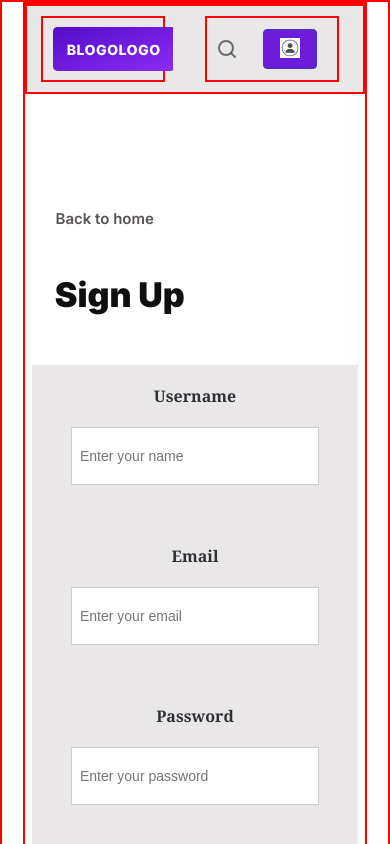
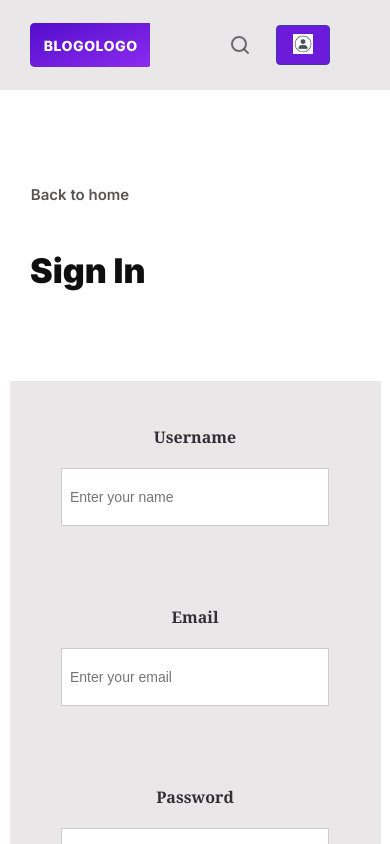
Before and after one commit to BjornHola/News-blog, a React (Vite) app in the folder my-app/: page / in a window 390 px wide. Shown: the top 844 px of the page. Built offline with nearby package versions, Linux system fonts and the light colour scheme.

Commit message:
feat: add styles to sigIn signUp pages + adaptive and responsive design

```diff
--- a/my-app/src/App.tsx
+++ b/my-app/src/App.tsx
@@ -2,8 +2,8 @@ import { Fragment } from "react/jsx-runtime";
 import "./App.css";
 
 import { ThemeProvider } from "./context";
-import { SignUpPage } from "./pages/signUp/index-signUp";
-// import { SignInPage } from "./pages/signIn/index-signIn";
+// import { SignUpPage } from "./pages/signUp/index-signUp";
+import { SignInPage } from "./pages/signIn/index-signIn";
 // import { Header } from "./layout/header/index-header";
 // import { Footer } from "./layout/footer/index-footer";
 
@@ -21,8 +21,8 @@ function App() {
   return (
     <ThemeProvider>
       <Fragment>
-        <SignUpPage />
-        {/* <SignInPage /> */}
+        {/* <SignUpPage /> */}
+        <SignInPage />
         {/* <Header isAuth /> */}
         {/* <Footer /> */}
         {/* <ButtonAccount label="Artem Malkin" type="button" onClick={() => console.log("Hello")} />
--- a/my-app/src/components/common/inputs/input-styles.tsx
+++ b/my-app/src/components/common/inputs/input-styles.tsx
@@ -2,18 +2,23 @@ import { styled } from "styled-components";
 
 export const WrapperForInput = styled.div`
   margin: 20px auto;
-  padding: 0;
+  padding: 10px;
   display: flex;
   flex-direction: column;
   gap: 20px;
   align-items: center;
+  justify-content: center;
 
   label {
     color: ${({ theme }) => (theme.mode === "dark" ? "#c4b7b7e1" : "#313037")};
-    font-size: 16px;
+    font-size: 20px;
     line-height: normal;
     font-weight: bold;
     font-family: Cambria, Cochin, Georgia, Times, "Times New Roman", serif;
+
+    @media screen and (max-width: 1200px) {
+      font-size: 16px;
+    }
   }
 
   input {
@@ -29,29 +34,32 @@ export const WrapperForInput = styled.div`
     transition: all 0.2s ease;
 
     @media screen and (min-width: 320px) and (max-width: 768px) {
-      width: 230px;
+      width: 250px;
+    }
+    @media screen and (min-width: 1201px) {
+      width: 350px;
     }
   }
 
   input[data-state="focus"] {
-    border: 2px solid rgb(80, 66, 140); //
+    border: 2px solid rgb(80, 66, 140);
     color: #baafaf;
   }
 
   input:hover {
-    border: 2px solid rgb(80, 66, 140); //
+    border: 2px solid rgb(80, 66, 140);
     color: #baafaf;
   }
 
   input:active {
-    background-color: rgb(255, 255, 255); //
+    background-color: rgb(255, 255, 255);
     font-size: 13px;
     color: #2c2929;
     border: 1px solid #ccc;
   }
 
   input[data-state="disabled"] {
-    background-color: #f3ebeb; //
+    background-color: #f3ebeb;
     color: #3130374d;
     opacity: 0.8;
     cursor: not-allowed;
@@ -60,12 +68,12 @@ export const WrapperForInput = styled.div`
 
   input[data-state="error"] {
     border: 2px solid #b00020;
-    background-color: #f3e6e6; //
+    background-color: #f3e6e6;
     color: #313037;
   }
 
   input[data-state="filled"] {
-    background-color: #f5f5f5; //
+    background-color: ${({ theme }) => (theme.mode === "dark" ? "#e8dede33" : "#f5f5f5")};
     border: 1px solid #999;
   }
 `;
--- a/my-app/src/forms/form-styles.tsx
+++ b/my-app/src/forms/form-styles.tsx
@@ -2,7 +2,7 @@ import styled from "styled-components";
 
 export const StyledForm = styled.form`
   margin: 50px auto 0;
-  padding: 50px 120px 0;
+  padding: 50px 130px 0;
   display: flex;
   flex-direction: column;
   gap: 20px;
@@ -18,10 +18,10 @@ export const StyledForm = styled.form`
     padding: 0 10px;
   }
 
-  @media screen and (max-width: 769px) {
-    width: 90%;
+  @media screen and (max-width: 1200px) {
+    width: 90vw;
     margin: 20px auto;
-    padding: 0 10px;
+    padding: 15px 10px;
   }
 `;
 
--- a/my-app/src/forms/form.tsx
+++ b/my-app/src/forms/form.tsx
@@ -91,7 +91,6 @@ export const Form: FC<{ autocomplete: "on" | "off" }> = ({ autocomplete }) => {
       onSubmit={handleWithSubmit}
       autoComplete={autocomplete}
     >
-      {/* <label htmlFor="Username">Username</label> */}
       <Input
         placeholder="Enter your name"
         type="text"
@@ -103,8 +102,10 @@ export const Form: FC<{ autocomplete: "on" | "off" }> = ({ autocomplete }) => {
         onBlur={handleWithBlurOnUsername}
         dataState={usernameWasInFocus && usernameError ? "error" : "default"}
       />
-      {usernameWasInFocus && usernameError && <p style={{ color: "red" }}>{usernameError}</p>}
-      {/* <label htmlFor="Email">Email</label> */}
+      {usernameWasInFocus && usernameError && (
+        <p style={{ color: "red", textAlign: "center" }}>{usernameError}</p>
+      )}
+
       <Input
         dataState={emailWasInFocus && emailError ? "error" : "default"}
         placeholder="Enter your email"
@@ -117,7 +118,7 @@ export const Form: FC<{ autocomplete: "on" | "off" }> = ({ autocomplete }) => {
         onBlur={handleWithBlurOnEmail}
       />
       {emailWasInFocus && emailError && <p style={{ color: "red" }}>{emailError}</p>}
-      {/* <label htmlFor="Password">Password</label> */}
+
       <Input
         dataState={passwordWasInFocus && passwordError ? "error" : "default"}
         placeholder="Enter your password"
--- a/my-app/src/layout/header/header-styles.tsx
+++ b/my-app/src/layout/header/header-styles.tsx
@@ -12,10 +12,9 @@ export const WrapperForHeader = styled.header`
   overflow-x: hidden;
   height: auto;
   min-height: 90px;
-  border: 2px solid red; //
 
   @media screen and (max-width: 768px) {
-    max-width: 100%;
+    width: 100%;
     margin: 0 auto;
     padding: 10px 0;
     justify-content: space-around;
@@ -34,6 +33,7 @@ export const WrapperForHeader = styled.header`
 export const HeaderLeftContainer = styled.div`
   display: flex;
   align-items: center;
+  justify-content: center;
   padding: 0 1rem;
   background: none;
   color: ${({ theme }) => (theme.mode === "dark" ? "#fff" : "#100f0f")};
@@ -41,7 +41,6 @@ export const HeaderLeftContainer = styled.div`
   border: none;
   flex: 0 1 auto;
   min-width: 0;
-  border: 2px solid red; //
 
   @media screen and (max-width: 768px) {
     padding: 0 10px;
@@ -68,8 +67,6 @@ export const HeaderRightContainer = styled.div`
   padding-right: 20px;
   flex: 0 1 auto;
   min-width: 0;
-  border: 2px solid red; //
-  /* padding-right: clamp(20px, 5vw, 60px); */
 
   @media screen and (max-width: 768px) {
     margin: 0 10px;
--- a/my-app/src/pages/signIn/signInPage-styles.tsx
+++ b/my-app/src/pages/signIn/signInPage-styles.tsx
@@ -8,12 +8,9 @@ export const WrapperForSignIn = styled.div`
   align-items: center;
   justify-content: center;
   box-sizing: border-box;
+  overflow-x: hidden;
   background: ${({ theme }) => (theme.mode === "dark" ? "#222" : "rgb(255, 255, 255)")};
   color: ${({ theme }) => (theme.mode === "dark" ? "#fff" : "#100f0f")};
-
-  @media screen and (max-width: 768px) {
-    max-width: 600px;
-  }
 
   hr {
     color: ${({ theme }) => (theme.mode === "dark" ? "#272525" : "#5e5959")};
@@ -29,39 +26,22 @@ export const WrapperForSignIn = styled.div`
 
 export const WrapperForContent = styled.div`
   display: flex;
+  width: 100%;
+  max-width: 2000px;
   flex-direction: column;
-  min-width: 100%;
-  flex: 1;
+  align-items: center;
+  flex: 1 0 auto;
   margin: 0 auto;
   box-sizing: border-box;
-  padding: 0 16px;
   background: ${({ theme }) => (theme.mode === "dark" ? "#222" : "rgb(255, 255, 255)")};
   color: ${({ theme }) => (theme.mode === "dark" ? "#fff" : "#100f0f")};
 
-  /* @media screen and (max-width: 768px) {
-    max-width: 480px;
+  @media screen and (max-width: 768px) {
+    padding: 0;
   }
 
-  @media screen and (min-width: 769px) {
-    min-width: 480px;
-    max-width: 1200px;
-  } */
-`;
-
-export const WrapperForHeader = styled.div`
-  width: 100%;
-  display: flex;
-  justify-content: space-between;
-  padding: 20px 0;
-  align-items: center;
-  background: ${({ theme }) => (theme.mode === "dark" ? "#222" : "rgb(255, 255, 255)")};
-  color: ${({ theme }) => (theme.mode === "dark" ? "#fff" : "#100f0f")};
-  box-sizing: border-box;
-  min-height: 90px;
-
-  @media screen and (min-width: 320px) and (max-width: 768px) {
-    padding: 12px 6px;
-    gap: 6px;
+  @media screen and (min-width: 768px) and (max-width: 1200px) {
+    align-items: center;
   }
 `;
 
@@ -69,17 +49,17 @@ export const WrapperForButton = styled.div`
   display: flex;
   flex-direction: column;
   width: 100%;
-  justify-content: flex-start;
+  max-width: 1500px;
   align-items: flex-start;
   background: ${({ theme }) => (theme.mode === "dark" ? "#222" : "rgb(255, 255, 255)")};
   color: ${({ theme }) => (theme.mode === "dark" ? "#fff" : "#100f0f")};
-  padding-top: 50px;
-  margin-top: 50px;
+  padding-top: 100px;
+  padding-bottom: 50px;
 
-  /* @media (max-width: 600px) {
-    padding: 12px 6px;
-    gap: 6px;
-  } */
+  @media screen and (max-width: 768px) {
+    padding-top: 80px;
+    padding-bottom: 40px;
+  }
 
   & button {
     margin: 0;
--- a/my-app/src/pages/signIn/signInPage.tsx
+++ b/my-app/src/pages/signIn/signInPage.tsx
@@ -3,20 +3,13 @@ import { Title } from "../../components/common/Titles/title-index";
 import { Form } from "../../forms/index-form";
 import { Footer } from "../../layout/footer/index-footer";
 import { Header } from "../../layout/header/index-header";
-import {
-  WrapperForButton,
-  WrapperForSignIn,
-  WrapperForHeader,
-  WrapperForContent,
-} from "./signInPage-styles";
+import { WrapperForButton, WrapperForSignIn, WrapperForContent } from "./signInPage-styles";
 
 export const SignInPage = () => {
   return (
     <WrapperForSignIn>
       <WrapperForContent>
-        <WrapperForHeader>
-          <Header isAuth={true} />
-        </WrapperForHeader>
+        <Header isAuth={true} />
         <WrapperForButton>
           <Button
             variant="secondary"
--- a/my-app/src/pages/signUp/signUp-styles.tsx
+++ b/my-app/src/pages/signUp/signUp-styles.tsx
@@ -8,12 +8,9 @@ export const WrapperForSignUp = styled.div`
   align-items: center;
   justify-content: center;
   box-sizing: border-box;
+  overflow-x: hidden;
   background: ${({ theme }) => (theme.mode === "dark" ? "#222" : "rgb(255, 255, 255)")};
   color: ${({ theme }) => (theme.mode === "dark" ? "#fff" : "#100f0f")};
-  border: 2px solid red; //
-
-  @media screen and (max-width: 768px) {
-  }
 
   hr {
     color: ${({ theme }) => (theme.mode === "dark" ? "#272525" : "#5e5959")};
@@ -29,21 +26,22 @@ export const WrapperForSignUp = styled.div`
 
 export const WrapperForContent = styled.div`
   display: flex;
+  width: 100%;
+  max-width: 2000px;
   flex-direction: column;
+  align-items: center;
   flex: 1 0 auto;
   margin: 0 auto;
   box-sizing: border-box;
-  padding: 0 16px;
   background: ${({ theme }) => (theme.mode === "dark" ? "#222" : "rgb(255, 255, 255)")};
   color: ${({ theme }) => (theme.mode === "dark" ? "#fff" : "#100f0f")};
-  border: 2px solid red; //
 
   @media screen and (max-width: 768px) {
     padding: 0;
   }
 
   @media screen and (min-width: 768px) and (max-width: 1200px) {
-    padding: 0;
+    align-items: center;
   }
 `;
 
@@ -51,12 +49,17 @@ export const WrapperForButton = styled.div`
   display: flex;
   flex-direction: column;
   width: 100%;
-  justify-content: flex-start;
+  max-width: 1500px;
   align-items: flex-start;
   background: ${({ theme }) => (theme.mode === "dark" ? "#222" : "rgb(255, 255, 255)")};
   color: ${({ theme }) => (theme.mode === "dark" ? "#fff" : "#100f0f")};
-  padding-top: 50px;
-  margin-top: 50px;
+  padding-top: 100px;
+  padding-bottom: 50px;
+
+  @media screen and (max-width: 768px) {
+    padding-top: 80px;
+    padding-bottom: 40px;
+  }
 
   & button {
     margin: 0;
```
Also changed, not shown: my-app/src/layout/footer/footer-styles.tsx (+0 -28 lines).
